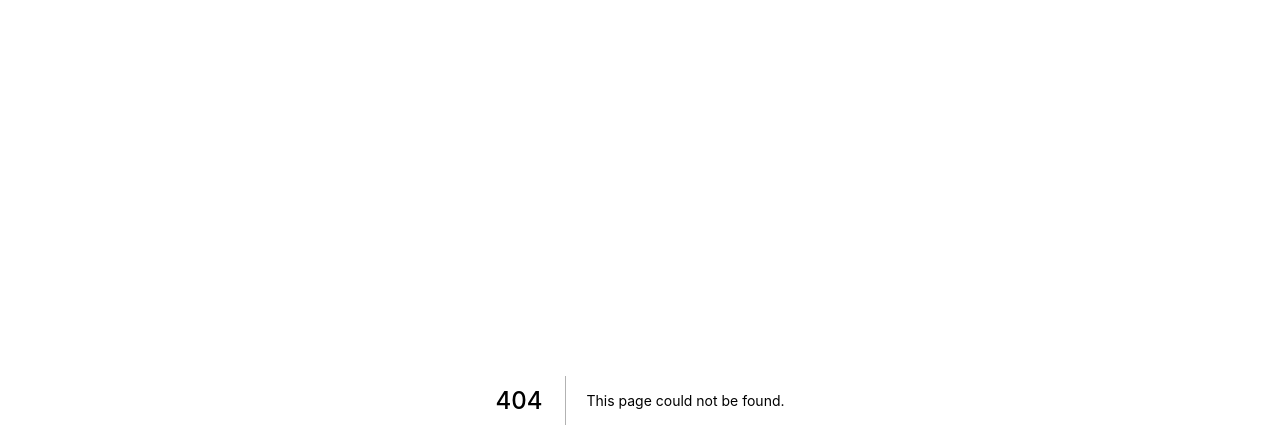
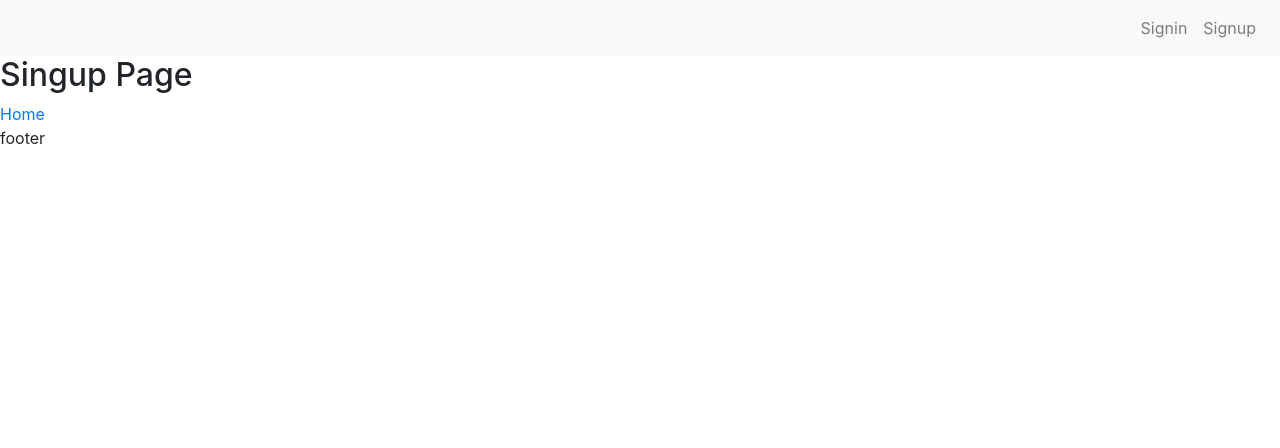
Before and after one commit to yanyanRYAN/seo-multi-user-blogging-platform-mern, a Next.js app in the folder frontend/: page /signup in a window 1280 px wide. Before the commit this address had no page. Shown: the top 448 px of the page. Built offline with nearby package versions, Linux system fonts and the light colour scheme.

Commit message:
working on index, signup, signin pages with NextJS ReactStrap

```diff
--- a/frontend/components/Header.js
+++ b/frontend/components/Header.js
@@ -1,4 +1,6 @@
 import React, { useState } from 'react';
+import {APP_NAME} from '../config';
+import Link from 'next/link';
 import {
   Collapse,
   Navbar,
@@ -22,35 +24,21 @@ const Header = () => {
     return (
         <div>
           <Navbar color="light" light expand="md">
-            <NavbarBrand href="/">reactstrap</NavbarBrand>
+
+            <Link href="/"><NavLink className="font-weight-bold">{APP_NAME}</NavLink></Link>
             <NavbarToggler onClick={toggle} />
             <Collapse isOpen={isOpen} navbar>
-              <Nav className="mr-auto" navbar>
+              <Nav className="ml-auto" navbar>
                 <NavItem>
-                  <NavLink href="/components/">Components</NavLink>
+                  <Link href="/signin"><NavLink>Signin</NavLink></Link>
                 </NavItem>
                 <NavItem>
-                  <NavLink href="https://github.com/reactstrap/reactstrap">GitHub</NavLink>
+                  <Link href="/signup"><NavLink>Signup</NavLink></Link>
                 </NavItem>
-                <UncontrolledDropdown nav inNavbar>
-                  <DropdownToggle nav caret>
-                    Options
-                  </DropdownToggle>
-                  <DropdownMenu right>
-                    <DropdownItem>
-                      Option 1
-                    </DropdownItem>
-                    <DropdownItem>
-                      Option 2
-                    </DropdownItem>
-                    <DropdownItem divider />
-                    <DropdownItem>
-                      Reset
-                    </DropdownItem>
-                  </DropdownMenu>
-                </UncontrolledDropdown>
+
+
               </Nav>
-              <NavbarText>Simple Text</NavbarText>
+
             </Collapse>
           </Navbar>
         </div>
--- /dev/null
+++ b/frontend/config.js
@@ -0,0 +1,6 @@
+import getConfig from 'next/config';
+
+const {publicRuntimeConfig} = getConfig();
+
+export const API = publicRuntimeConfig.PRODUCTION ? 'http://seoblog.com' : 'http://localhost:8000';
+export const APP_NAME = publicRuntimeConfig.APP_NAME;
--- a/frontend/pages/index.js
+++ b/frontend/pages/index.js
@@ -1,9 +1,12 @@
 import Layout from '../components/Layout'
+import Link from 'next/link'
 
 const Index = () => {
     return(
         <Layout>
             <h2>Index Page</h2>
+            <Link href="/signup"><a>Signup</a></Link>
+
         </Layout>
     )
 };
--- /dev/null
+++ b/frontend/pages/signup.js
@@ -0,0 +1,14 @@
+import Layout from '../components/Layout';
+import Link from 'next/link';
+
+const Signup = () => {
+    return(
+        <Layout>
+            <h2>Singup Page</h2>
+            <Link href="/"><a>Home</a></Link>
+
+        </Layout>
+    )
+};
+
+export default Signup;
```
Also changed, not shown: frontend/pages/signin.js (added, +11 -0 lines), 1 other file (tests, documents, lock files or other folders).
